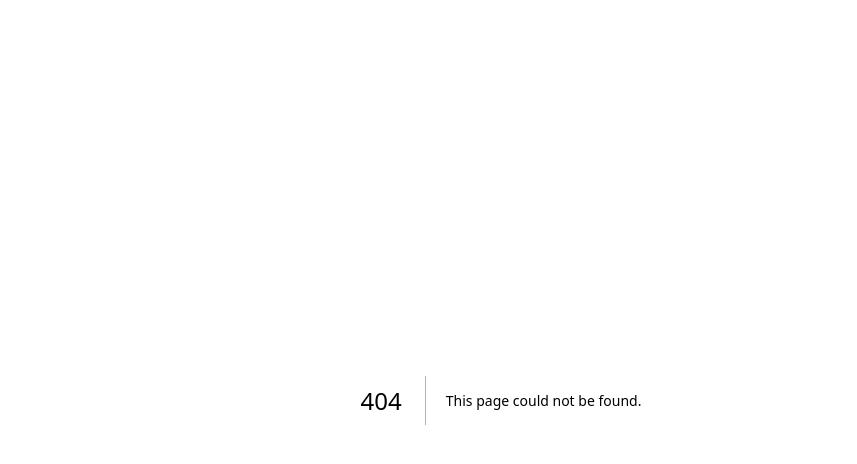
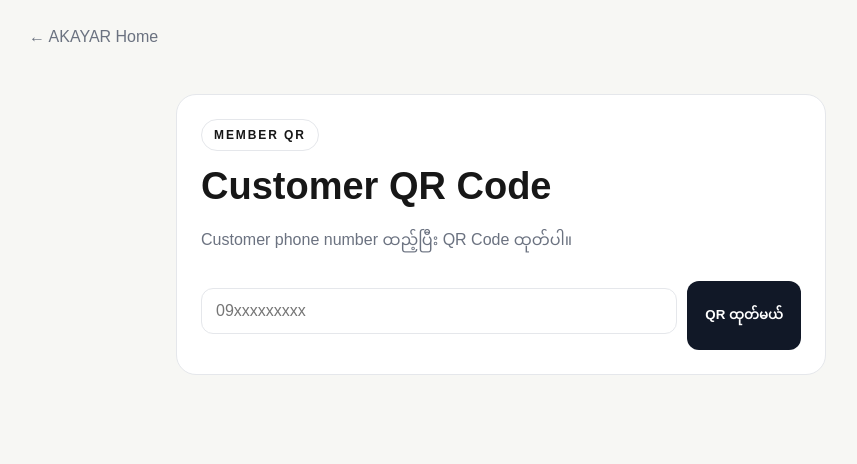
Before and after one commit to zarwailinlin-cmd/akayar-stationery, a Next.js app: page /qr in a window 1280 px wide. Before the commit this address had no page. Shown: the top 464 px of the page, without its empty margins (139-996 px from the left). Built offline with nearby package versions, Linux system fonts and the light colour scheme.

Commit message:
Create page.jsx

```diff
--- /dev/null
+++ b/app/qr/page.jsx
@@ -0,0 +1,110 @@
+"use client";
+
+import { useState } from "react";
+import Link from "next/link";
+
+export default function QRPage() {
+  const [phone, setPhone] = useState("");
+  const [member, setMember] = useState(null);
+  const [msg, setMsg] = useState("");
+
+  async function findMember() {
+    setMsg("");
+    setMember(null);
+
+    if (!phone.trim()) {
+      setMsg("Phone number ထည့်ပါ။");
+      return;
+    }
+
+    try {
+      const response = await fetch(
+        "/api/member?phone=" + encodeURIComponent(phone.trim())
+      );
+
+      const data = await response.json();
+
+      if (!response.ok) {
+        setMsg(data.error || "Member မတွေ့ပါ။");
+        return;
+      }
+
+      setMember(data);
+    } catch {
+      setMsg("Server error ဖြစ်နေပါတယ်။");
+    }
+  }
+
+  function qrUrl() {
+    if (!member) return "";
+
+    const memberUrl =
+      window.location.origin + "/member?phone=" +
+      encodeURIComponent(member.phone);
+
+    return (
+      "https://api.qrserver.com/v1/create-qr-code/?size=300x300&data=" +
+      encodeURIComponent(memberUrl)
+    );
+  }
+
+  return (
+    <main className="shell">
+      <Link href="/" className="back">
+        ← AKAYAR Home
+      </Link>
+
+      <section className="panel">
+        <div className="badge">MEMBER QR</div>
+
+        <h1>Customer QR Code</h1>
+
+        <p className="muted">
+          Customer phone number ထည့်ပြီး QR Code ထုတ်ပါ။
+        </p>
+
+        <div className="row">
+          <input
+            value={phone}
+            onChange={(e) => setPhone(e.target.value)}
+            placeholder="09xxxxxxxxx"
+          />
+
+          <button onClick={findMember}>
+            QR ထုတ်မယ်
+          </button>
+        </div>
+
+        {msg && <p className="error">{msg}</p>}
+
+        {member && (
+          <div style={{ textAlign: "center", marginTop: 30 }}>
+            <h2>{member.name}</h2>
+
+            <p className="muted">{member.phone}</p>
+
+            <img
+              src={qrUrl()}
+              alt="AKAYAR Member QR Code"
+              width="300"
+              height="300"
+              style={{
+                maxWidth: "100%",
+                borderRadius: 16,
+                marginTop: 15
+              }}
+            />
+
+            <div style={{ marginTop: 20 }}>
+              <strong>{member.points} Points</strong>
+            </div>
+
+            <p className="muted">
+              ဒီ QR Code ကို Customer ဖုန်းနဲ့ Scan လုပ်နိုင်ပါတယ်။
+            </p>
+          </div>
+        )}
+      </section>
+    </main>
+  );
+}
```
